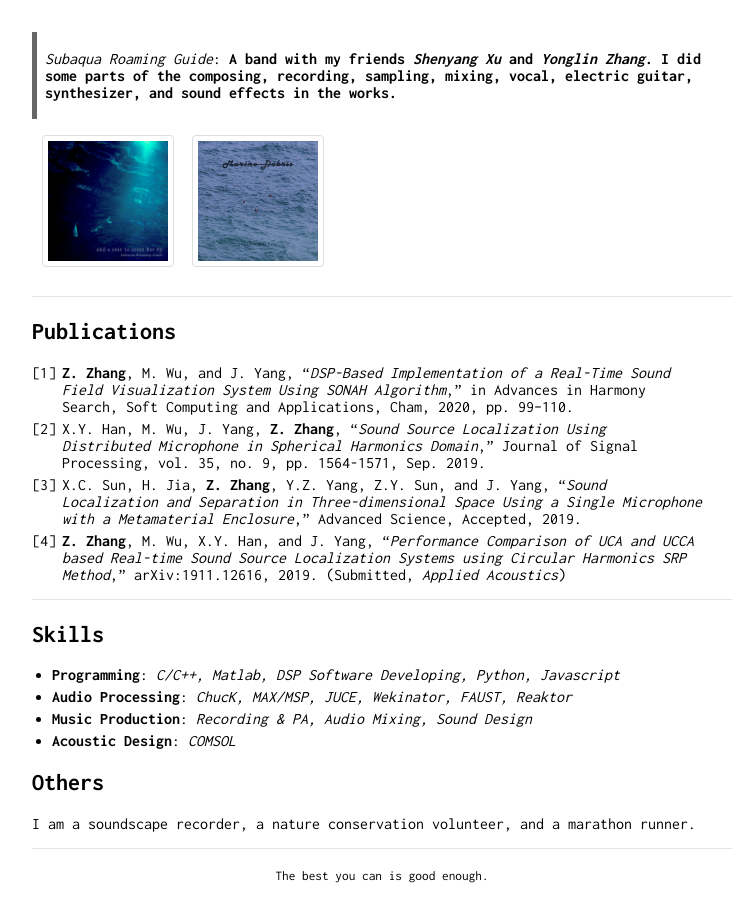
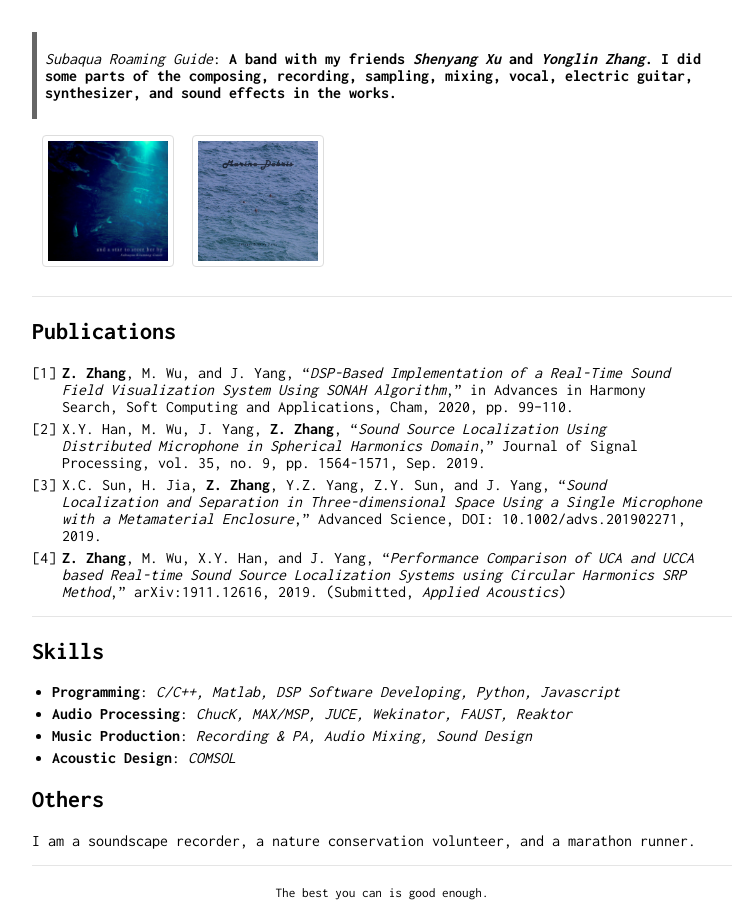
Before and after one commit to Paranoid2droid/cv, a Jekyll site: the page built from index.md, in a window 1280 px wide and 900 px high, scrolled down 2910 px. Shown: the whole window, without its empty margins (258-992 px from the left). Built offline with Jekyll 4.4.1, drawn with Linux system fonts in a browser that asks for light colours.

Commit message:
update DOI

```diff
--- a/index.md
+++ b/index.md
@@ -136,7 +136,7 @@ Based on a scale model of a theater in sound-proof chamber, modified the acousti
 
 1. **Z. Zhang**, M. Wu, and J. Yang, “*DSP-Based Implementation of a Real-Time Sound Field Visualization System Using SONAH Algorithm*,” in Advances in Harmony Search, Soft Computing and Applications, Cham, 2020, pp. 99–110.
 2. X.Y. Han, M. Wu, J. Yang, **Z. Zhang**, “*Sound Source Localization Using Distributed Microphone in Spherical Harmonics Domain*,” Journal of Signal Processing, vol. 35, no. 9, pp. 1564-1571, Sep. 2019.
-3. X.C. Sun, H. Jia, **Z. Zhang**, Y.Z. Yang, Z.Y. Sun, and J. Yang, “*Sound Localization and Separation in Three-dimensional Space Using a Single Microphone with a Metamaterial Enclosure*,” Advanced Science, Accepted, 2019.
+3. X.C. Sun, H. Jia, **Z. Zhang**, Y.Z. Yang, Z.Y. Sun, and J. Yang, “*Sound Localization and Separation in Three-dimensional Space Using a Single Microphone with a Metamaterial Enclosure*,” Advanced Science, DOI: 10.1002/advs.201902271, 2019.
 4. **Z. Zhang**, M. Wu, X.Y. Han, and J. Yang, “*Performance Comparison of UCA and UCCA based Real-time Sound Source Localization Systems using Circular Harmonics SRP Method*,” arXiv:1911.12616, 2019. (Submitted, *Applied Acoustics*)
 
 ---
```
Also changed, not shown: 1 other file.
